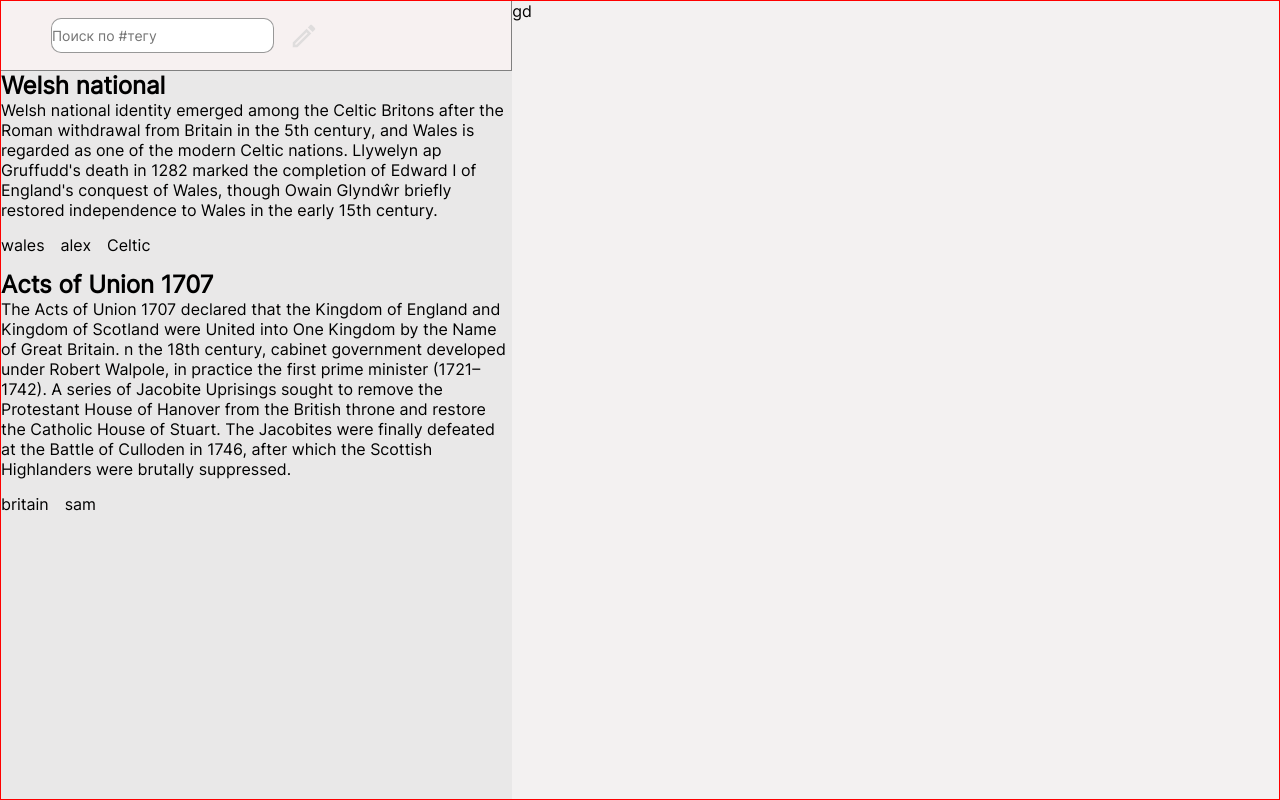
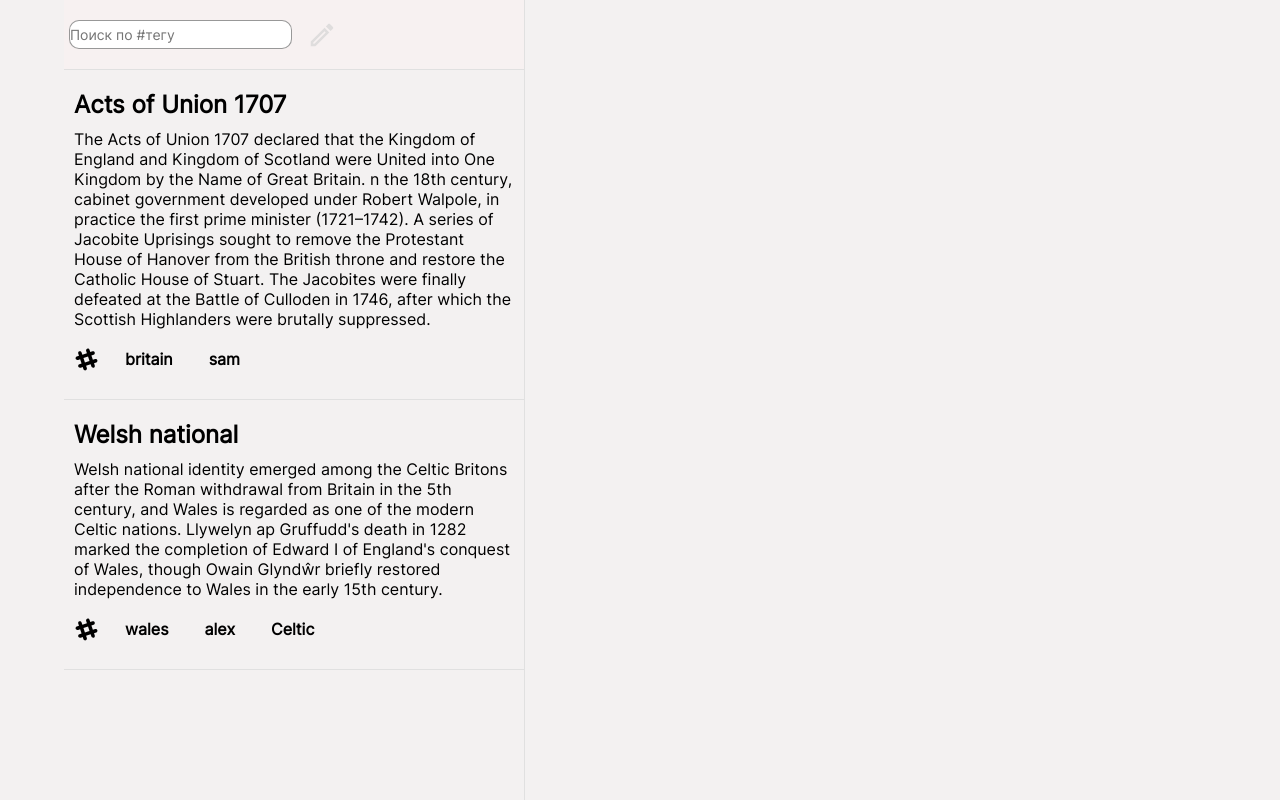
Before and after one commit to AlexGurski/notes, a React (Create React App) app: page / in a window 1280 px wide. Built offline with nearby package versions, Linux system fonts and the light colour scheme; data requests are answered from the project's data file.

Commit message:
add nodesText

```diff
--- a/src/App.js
+++ b/src/App.js
@@ -1,45 +1,49 @@
 import { useEffect, useState } from "react";
 import './assets/style/notes.css'
-import {Header} from "./Header"
+import {NotesListItems} from './layouts/NotesListItems'
+import {FaSlackHash} from 'react-icons/fa'
+
 function App() {
-  const [notes,setNotes] = useState('')
-
+  const [notes,setNotes] = useState(false)
+  const [fullNotes, setFullNotes] = useState(false)
   useEffect(()=>{
     fetch('http://localhost:3001/notes')
     .then((response) => {
       return response.json();
     })
     .then((data) => {
-      console.log(data)
-      setNotes(data);
+      setNotes(data.reverse());
     });
   },[])
 
+ const onClickOnNotes = (notesFull)=>{
+  setFullNotes(notesFull)
+ }
+
   return (
     <>
-
     <div className="App">
       <div className="notesList">
-        <ul className="notesList_items">
-          <Header/>
-          {Object.values(notes).map(e=>
-          <li>
-              <h2>{e.title}</h2>
-              <p>{e.text}</p>
-              <ul>
-              {
-                Object.values(e.tags).map(el=><li>{el}</li>)
-              }
-              </ul>
-            </li>
-          )}
-        </ul>
+        <NotesListItems notes={notes} onClickOnText={notesTo=>setFullNotes(notesTo)}/>
       </div>
       <div className="notesText">
-        gd
+        <div className="notesText_container">
+        {
+        fullNotes?
+        <div className="notesList_items_item">
+          <h2>{fullNotes.title}</h2>
+          <p >{fullNotes.text}</p>
+          <ul className="notesList_items_item_tags">
+            <FaSlackHash style={{fontSize:'25px'}}/>
+            {
+              Object.values(fullNotes.tags).map(el=><li>{el}</li>)
+            }
+          </ul>
       </div>
-
-
+        :null
+            }
+        </div>
+      </div>
     </div>
     </>
   );
--- a/src/assets/style/global-style.css
+++ b/src/assets/style/global-style.css
@@ -1 +1 @@
-@font-face{font-family:"Inter";src:url("../fonts/Inter.ttf")}*{padding:0;margin:0;box-sizing:border-box;font-family:"Inter"}body{background-color:#f3f1f1}#root{display:flex;justify-content:center}.App{width:1440px;max-width:100%;border:1px solid red;display:flex;height:100vh}
+@font-face{font-family:"Inter";src:url("../fonts/Inter.ttf")}*{padding:0;margin:0;box-sizing:border-box;font-family:"Inter"}body{background-color:#f3f1f1}#root{display:flex;justify-content:center}.App{width:1440px;max-width:90%;display:flex;height:100vh}
--- a/src/assets/style/global-style.scss
+++ b/src/assets/style/global-style.scss
@@ -18,8 +18,7 @@ body{
 }
 .App{
     width: 1440px;
-    max-width: 100%;
-    border: 1px solid red;
+    max-width: 90%;
     display: flex;
     height: 100vh;
 }
--- a/src/assets/style/header.css
+++ b/src/assets/style/header.css
@@ -1 +1 @@
-header{width:100%;height:70px;border-bottom:1px solid gray;border-right:1px solid gray;background-color:#f7f1f1}header .header_content{width:35%;height:100%;margin-left:50px;display:flex;align-items:center}header .header_content span{font-size:30px;color:#dfdddd;margin-left:.5em;height:50%;display:flex;align-items:center}header .header_content input{width:500px;height:50%;border-radius:10px;border:1px solid rgba(128,128,128,.808);outline:none;font-style:normal;font-weight:400;font-size:14px;display:flex;align-items:center}
+header{width:100%;height:70px;border-bottom:1px solid #e0e0e0;background-color:#f7f1f1}header .header_content{width:35%;height:100%;padding:5px;display:flex;align-items:center}header .header_content span{font-size:30px;color:#dfdddd;margin-left:.5em;height:50%;display:flex;align-items:center}header .header_content input{width:500px;height:50%;border-radius:10px;border:1px solid rgba(128,128,128,.808);outline:none;font-style:normal;font-weight:400;font-size:14px;display:flex;align-items:center}
--- a/src/assets/style/header.scss
+++ b/src/assets/style/header.scss
@@ -1,13 +1,12 @@
 header{
     width: 100%;
     height: 70px;
-    border-bottom: 1px solid grey;
-    border-right: 1px solid grey;
+    border-bottom: 1px solid rgb(224, 224, 224);
     background-color: rgb(247, 241, 241);
     .header_content{
         width: 35%;
         height: 100%;
-        margin-left: 50px;
+        padding: 5px;
         display: flex;
         align-items: center;
         span{
--- a/src/assets/style/notes.css
+++ b/src/assets/style/notes.css
@@ -1 +1 @@
-.notesList{background-color:#e9e8e8;list-style-type:none;width:40%;height:100%}.notesList_items{list-style-type:none}.notesList_items ul{display:flex;gap:1em;list-style-type:none;padding:15px 0}
+.notesList{list-style-type:none;width:40%;height:100%;border-right:1px solid #e0e0e0}.notesList_items{list-style-type:none}.notesList_items_item{padding:10px;border-bottom:1px solid #e0e0e0;cursor:pointer;transition:all .5s}.notesList_items_item:hover{background-color:#fff}.notesList_items_item h2{padding:10px 0}.notesList_items_item_tags{display:flex;gap:1em;list-style-type:none;padding:15px 0;align-items:center}.notesList_items_item_tags li{font-weight:600;padding:5px 10px;transition:all .3s}.notesList_items_item_tags li:hover{transform:scale(1.1)}.notesText{width:60%}
--- a/src/assets/style/notes.scss
+++ b/src/assets/style/notes.scss
@@ -1,16 +1,40 @@
 .notesList{
-    background-color: rgb(233, 232, 232);
     list-style-type: none;
     width: 40%;
     height: 100%;
+    border-right: 1px solid rgb(224, 224, 224);
     &_items{
     list-style-type: none;
-        ul{
-            display: flex;
-            gap: 1em;
-            list-style-type: none;
-            padding: 15px 0;
+        &_item{
+            padding: 10px;
+            border-bottom: 1px solid rgb(224, 224, 224);
+            cursor: pointer;
+            transition: all 0.5s;
+            &:hover{
+                background-color: white;
+            }
+            h2{
+                padding: 10px 0;
+            }
+            &_tags{
+                display: flex;
+                gap: 1em;
+                list-style-type: none;
+                padding: 15px 0;
+                align-items: center;
+                li{
+                    font-weight: 600;
+                    padding: 5px 10px;
+                    transition: all 0.3s;
+                    &:hover{
+                        transform: scale(1.1);
+                    }
+
+                }
+            }
         }
     }
-
 }
+.notesText{
+    width: 60%;
+}
--- a/src/Header.js
+++ b/src/layouts/Header.js
@@ -1,8 +1,7 @@
 import { useEffect, useState } from "react";
-import './assets/style/header.css'
+import '../assets/style/header.css'
 import {MdOutlineCreate} from "react-icons/md";
 export const Header = () =>{
-
   return (
     <header>
       <div className="header_content">
--- /dev/null
+++ b/src/layouts/NotesListItems.js
@@ -0,0 +1,19 @@
+import {Header} from "./Header"
+import {FaSlackHash} from 'react-icons/fa'
+
+export const NotesListItems = ({notes, onClickOnText})=>
+<ul className="notesList_items">
+    <Header/>
+        {Object.values(notes).map(e=>
+          <li className="notesList_items_item">
+              <h2>{e.title}</h2>
+              <p onClick={()=>onClickOnText(e)}>{e.text}</p>
+              <ul className="notesList_items_item_tags">
+                <FaSlackHash style={{fontSize:'25px'}}/>
+                {
+                  Object.values(e.tags).map(el=><li>{el}</li>)
+                }
+              </ul>
+            </li>
+        )}
+</ul>
```
